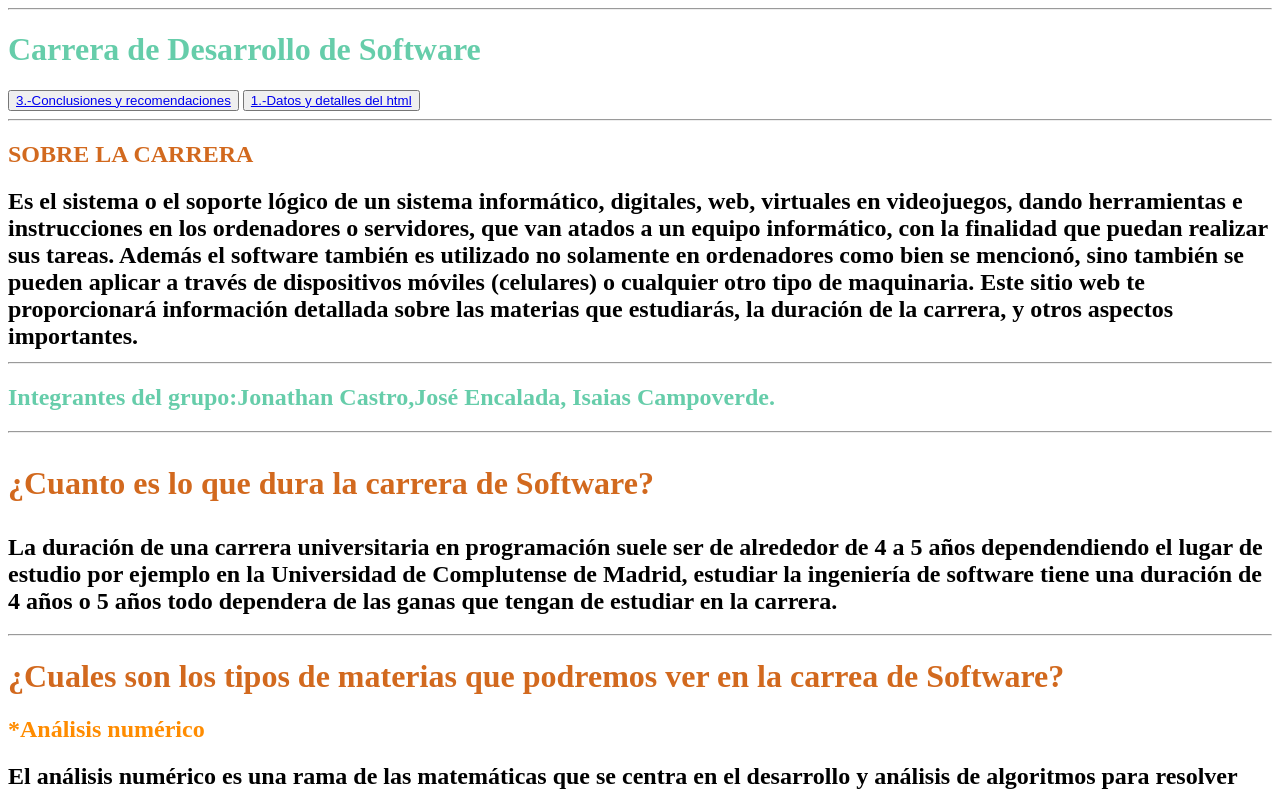
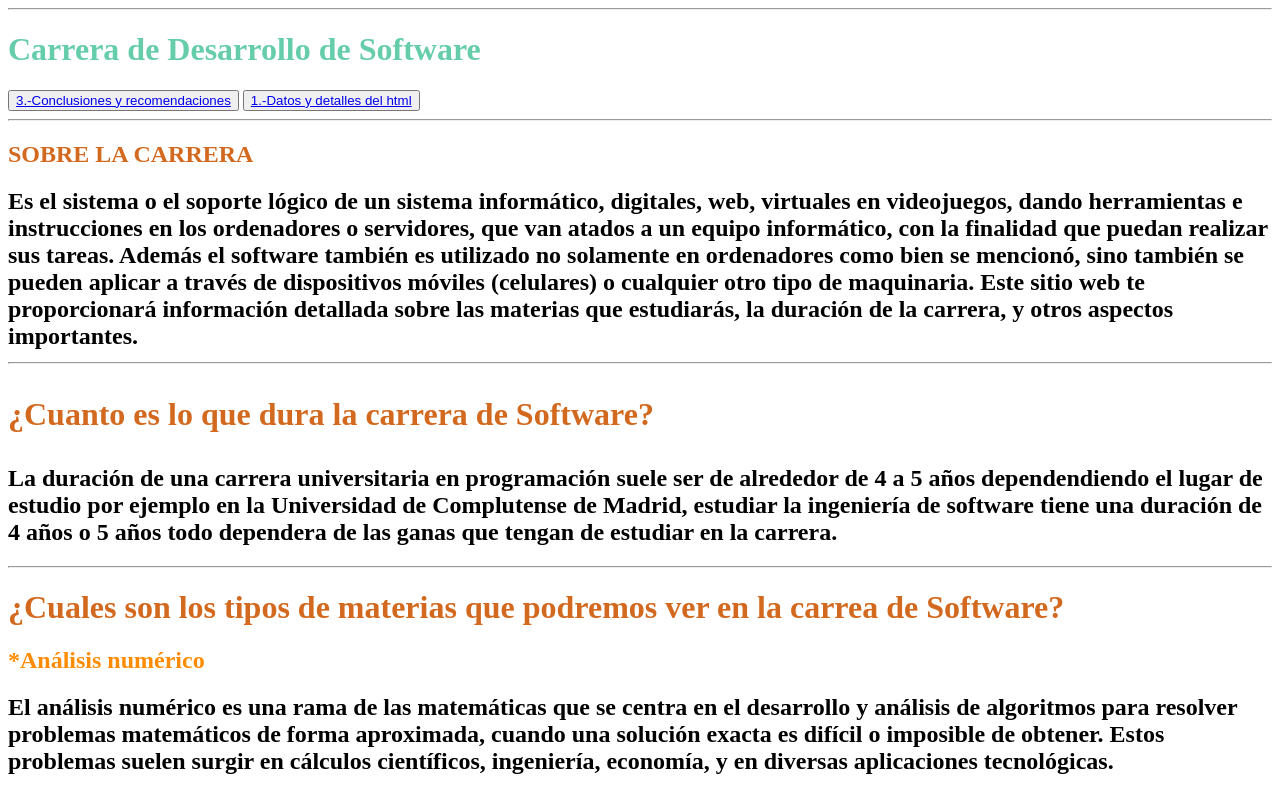
Before and after one commit to Jonathan1700/Formulario-, a plain HTML site: page materias.html in a window 1280 px wide. Shown: the top 792 px of the page. Drawn offline with Linux system fonts and the light colour scheme.

Commit message:
Update materias.html

```diff
--- a/materias.html
+++ b/materias.html
@@ -15,7 +15,6 @@
 
 Este sitio web te proporcionará información detallada sobre las materias que estudiarás, la duración de la carrera, y otros aspectos importantes.
 
-<HR><h2 style="color:mediumaquamarine;">Integrantes del grupo:Jonathan Castro,José Encalada, Isaias Campoverde.</h2></HR>
 <HR><h1><p style="color:chocolate;">¿Cuanto es lo que dura la carrera de Software?</h1></HR>
 <h2>La duración de una carrera universitaria en programación suele ser de alrededor de 4 a 5 años dependendiendo el lugar de estudio por ejemplo en
 
```
